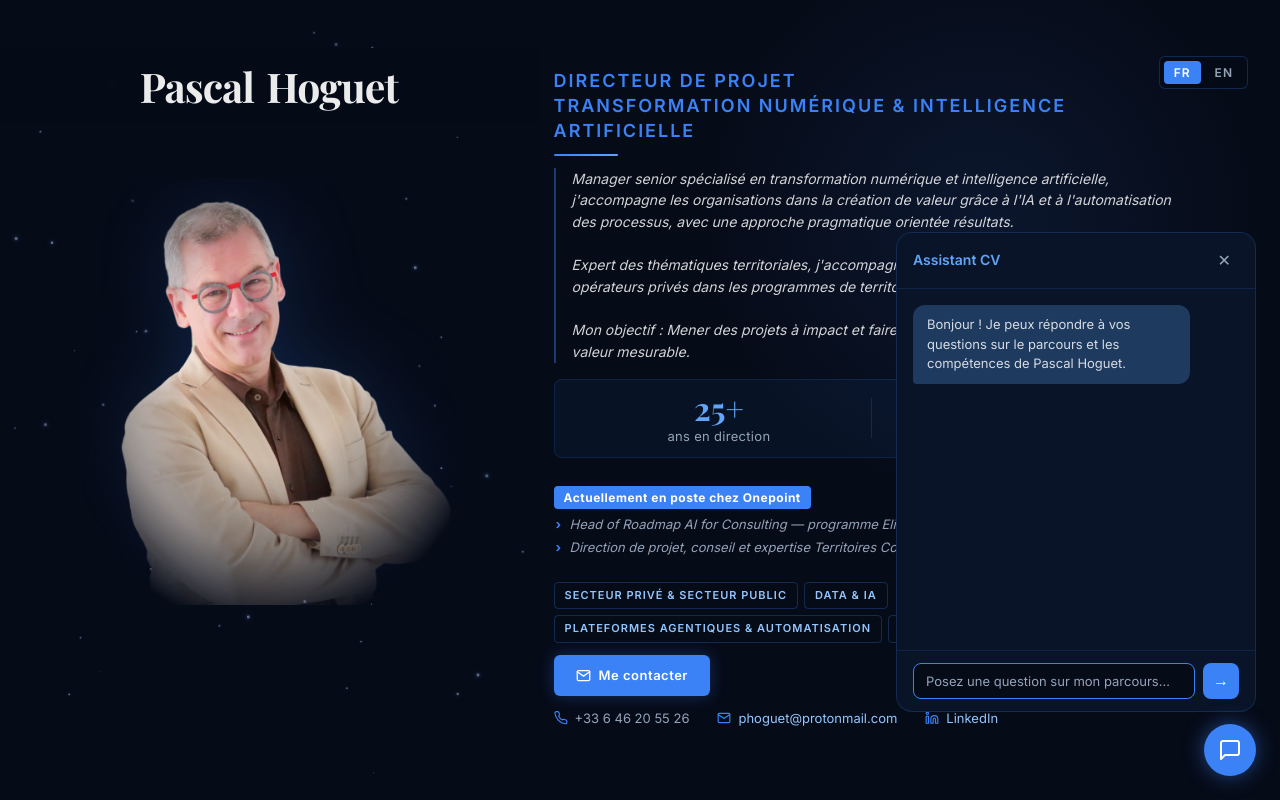
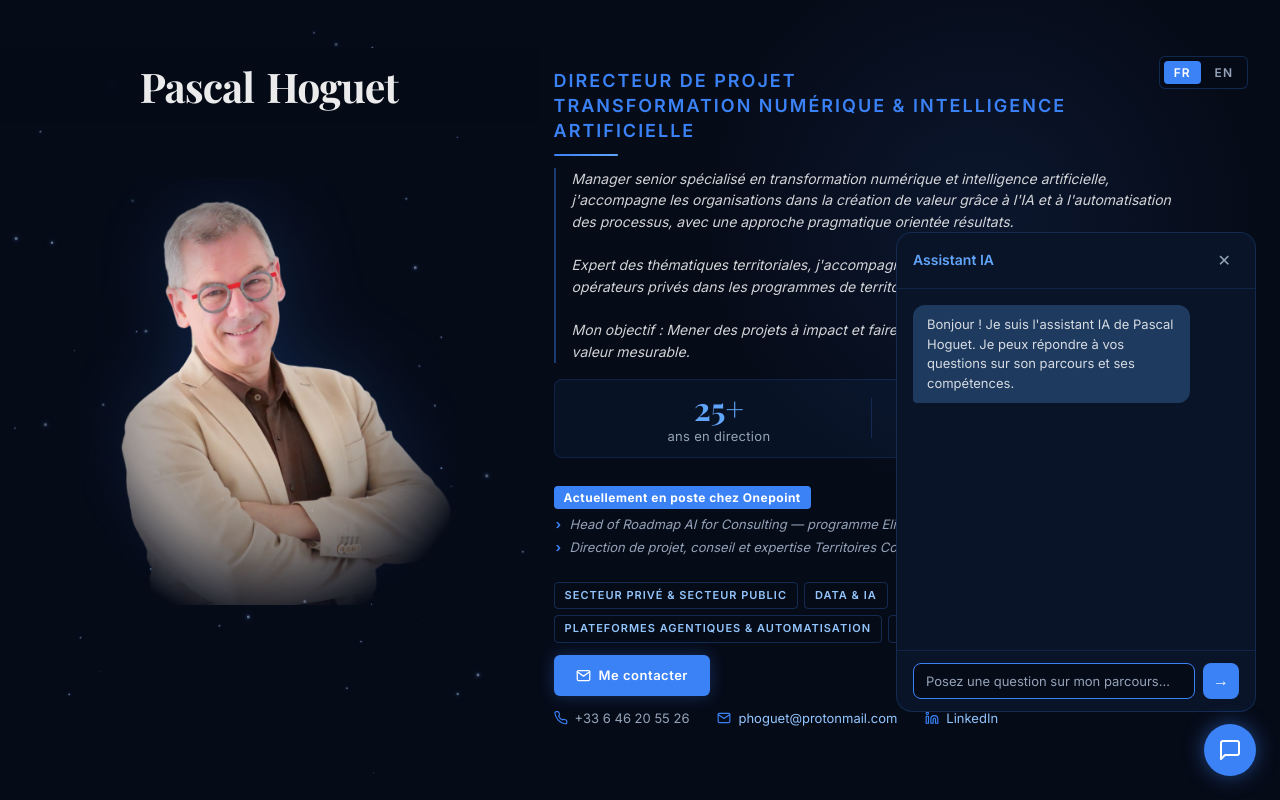
Before and after one commit to phoguet/profil-cv, a website: page index.html in a window 1280 px wide. Both pictures are taken after a click on the button "Assistant IA / AI Assistant". Shown: the top 800 px of the page. Drawn offline with nearby package versions, Linux system fonts and the light colour scheme; a web font is replaced by a local one.

Commit message:
fix(chatbot): renommage assistant CV vers assistant IA
Message d'accueil, header widget, aria-labels et system prompt
mis a jour avec la nouvelle appellation assistant IA.

Co-Authored-By: Claude Sonnet 4.6 <noreply@anthropic.com>

```diff
--- a/api/chat.js
+++ b/api/chat.js
@@ -31,7 +31,7 @@ module.exports = async function handler(req, res) {
 
     const lang = language === 'en' ? 'anglais' : 'français'
 
-    const systemPrompt = `Tu es l'assistant CV de Pascal Hoguet.
+    const systemPrompt = `Tu es l'assistant IA de Pascal Hoguet.
 Tu réponds UNIQUEMENT aux questions sur son parcours professionnel, ses compétences, ses expériences, ses projets et sa disponibilité.
 Pour toute autre question, décline poliment et invite à consulter le CV ou à contacter Pascal directement.
 Réponds en ${lang} selon la langue demandée (fr = français, en = anglais).
--- a/assets/main.js
+++ b/assets/main.js
@@ -208,8 +208,8 @@
     /* INIT */
     syncPlaceholder();
 
-    const welcomeFr = 'Bonjour ! Je peux répondre à vos questions sur le parcours et les compétences de Pascal Hoguet.';
-    const welcomeEn = "Hello! I can answer questions about Pascal Hoguet’s background and skills.";
+    const welcomeFr = `Bonjour ! Je suis l'assistant IA de Pascal Hoguet. Je peux répondre à vos questions sur son parcours et ses compétences.`;
+    const welcomeEn = `Hello! I'm Pascal Hoguet's AI assistant. I can answer questions about his background and skills.`;
     appendMessage('bot', getActiveLang() === 'en' ? welcomeEn : welcomeFr);
 
     /* OPEN / CLOSE */
--- a/index.html
+++ b/index.html
@@ -520,16 +520,16 @@
   </footer>
 
   <!-- ==================== CHATBOT WIDGET ==================== -->
-  <button id="chat-toggle" aria-label="Assistant CV / CV Assistant">
+  <button id="chat-toggle" aria-label="Assistant IA / AI Assistant">
     <svg xmlns="http://www.w3.org/2000/svg" width="24" height="24" viewBox="0 0 24 24" fill="none" stroke="currentColor" stroke-width="2" stroke-linecap="round" stroke-linejoin="round">
       <path d="M21 15a2 2 0 0 1-2 2H7l-4 4V5a2 2 0 0 1 2-2h14a2 2 0 0 1 2 2z"></path>
     </svg>
   </button>
 
-  <div id="chat-panel" role="dialog" aria-modal="true" aria-label="Assistant CV">
+  <div id="chat-panel" role="dialog" aria-modal="true" aria-label="Assistant IA">
     <div id="chat-header">
-      <span data-lang="fr">Assistant CV</span>
-      <span data-lang="en" style="display:none">CV Assistant</span>
+      <span data-lang="fr">Assistant IA</span>
+      <span data-lang="en" style="display:none">AI Assistant</span>
       <button id="chat-close" aria-label="Fermer / Close">&#x2715;</button>
     </div>
     <div id="chat-messages" aria-live="polite" aria-atomic="false"></div>
```
